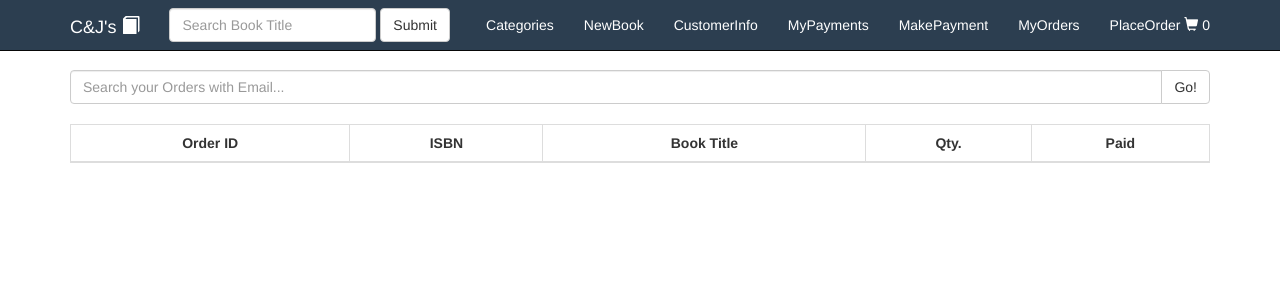
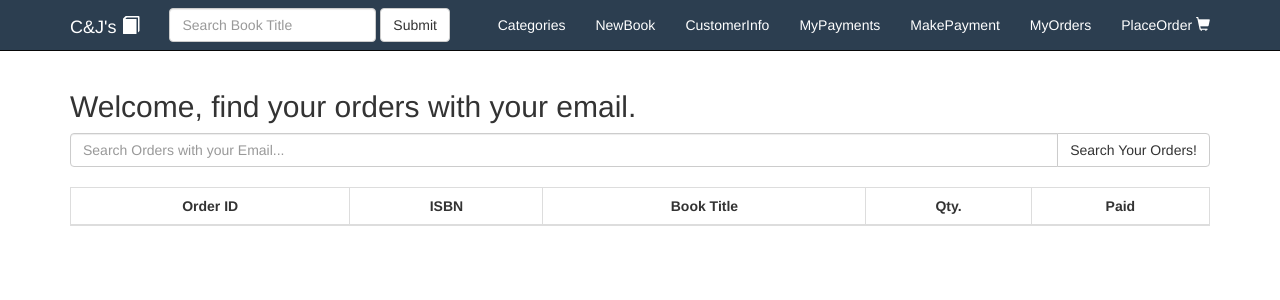
Before and after one commit to JadwinL12/CJ-s-Bookstore, a Flask app: page /myorders in a window 1280 px wide. Shown: the top 300 px of the page. Run offline with Flask 2, Linux system fonts and the light colour scheme; lists and menus that the app fills with data are empty; some libraries are stand-ins or nearby versions.

Commit message:
Shopping cart - Kinds of book in the cart. The number of books can be changed when place the order. Home Page - When customer can't add same kind of book into the cart twice. My Orders - Can remove one order from my orders.

```diff
--- a/app.py
+++ b/app.py
@@ -12,22 +12,21 @@
 @app.route('/home', methods=['POST', 'GET'])
 def home():
     db_connection = connect_to_database()
+    numberInCart = len(cart)
     if request.method =="POST":
         if "ISBN" in request.form:
             ISBN = request.form["ISBN"]
             bookTitle = request.form["title"]
             price = request.form["price"]
             newBook = (ISBN, bookTitle, price)
-            cart.append(newBook)
+            if newBook not in cart:
+                cart.append(newBook)
             numberInCart = len(cart)
-            for book in cart:
-                print(book[1])
             books = execute_query(db_connection, "SELECT bookID, title, cost, yearPublish, quantityInStock FROM books;").fetchall()
             return render_template("home.html", books=books, numberInCart=numberInCart)
         else:
             searchTitle = request.form['searchTitle']
             searchTitle = "%"+searchTitle+"%"
-            numberInCart = len(cart)
             books = execute_query(db_connection, "SELECT bookID, title, cost, yearPublish, quantityInStock FROM books WHERE title LIKE %s", ([searchTitle])).fetchall()
             return render_template("home.html", books=books, numberInCart=numberInCart)
     categoryID = request.args.get('categoryID')
@@ -37,7 +36,7 @@
                               "JOIN categories C ON BC.categoryID = C.categoryID AND C.categoryID =%s ", [categoryID]).fetchall()
     else:
         books = execute_query(db_connection, "SELECT bookID, title, cost, yearPublish, quantityInStock FROM books;").fetchall()
-    return render_template("home.html", books=books)
+    return render_template("home.html", books=books, numberInCart=numberInCart)
 
 
 @app.route('/category', methods=['POST', 'GET'])
@@ -270,20 +269,44 @@
     db_connection = connect_to_database()
     numberInCart = len(cart)
     if request.method == "POST":
-        customeremail = request.form['searchOrders']
-        query = "SELECT orders.orderID, books.bookID, customers.firstName, customers.lastName, books.title, booksorders.quantity, orders.paid FROM customers " \
-                "LEFT JOIN orders ON customers.customerID = orders.customerID " \
-                "LEFT JOIN booksorders ON booksorders.orderID = orders.orderID " \
-                "LEFT JOIN books ON books.bookID = booksorders.bookID  WHERE customers.email=%s"
-        orders = execute_query(db_connection, query, ([customeremail])).fetchall()
-        return render_template("myorders.html", orders=orders,numberInCart=numberInCart)
-    return render_template("myorders.html",numberInCart=numberInCart)
+        if 'searchOrders' in request.form:
+            customeremail = request.form['searchOrders']
+            query = "SELECT orders.orderID, books.bookID, customers.firstName, customers.lastName, books.title, booksorders.quantity, orders.paid, customers.email FROM customers " \
+                    "LEFT JOIN orders ON customers.customerID = orders.customerID " \
+                    "LEFT JOIN booksorders ON booksorders.orderID = orders.orderID " \
+                    "LEFT JOIN books ON books.bookID = booksorders.bookID  WHERE customers.email=%s"
+            orders = execute_query(db_connection, query, ([customeremail])).fetchall()
+            if not orders:
+                emailNotFound = 'Customer is not found. Please check the email you input.'
+            else:
+                emailNotFound =''
+            return render_template("myorders.html", orders=orders, numberInCart=numberInCart, emailNotFound=emailNotFound)
+        if "deleteOrder" in request.form:
+            customeremail = request.form['customerEmail']
+            orderID = request.form['deleteOrder']
+            query1 = "DELETE FROM `booksorders` WHERE orderID = %s"
+            query2 = "DELETE FROM orders WHERE orderID = %s"
+            execute_query(db_connection, query1, ([orderID]))
+            execute_query(db_connection, query2, ([orderID]))
+            query = "SELECT orders.orderID, books.bookID, customers.firstName, customers.lastName, books.title, booksorders.quantity, orders.paid, customers.email FROM customers " \
+                    "LEFT JOIN orders ON customers.customerID = orders.customerID " \
+                    "LEFT JOIN booksorders ON booksorders.orderID = orders.orderID " \
+                    "LEFT JOIN books ON books.bookID = booksorders.bookID  WHERE customers.email=%s"
+            orders = execute_query(db_connection, query, ([customeremail])).fetchall()
+            # return render_template("myorders.html", orders=orders, numberInCart=numberInCart)
+        return render_template("myorders.html", orders=orders, numberInCart=numberInCart)
+        # if ("orderID" in request.form) and (request.form["searchOrders"] == ""):
+        # if request.form["searchOrders"] != "":
+        #     error_message = "Please enter your email and order ID to delete an order."
+        #     return render_template("myorders.html", error=error_message, numberInCart=numberInCart)
+    return render_template("myorders.html")
 
 @app.route('/placeorder', defaults={"ISBN": None}, methods=['POST', 'GET'])
 @app.route('/placeorder/<ISBN>', methods=['POST', 'GET'])
 def placeorder(ISBN):
     db_connection = connect_to_database()
     numberInCart = len(cart)
+    success=''
     if request.method == "GET":
         if ISBN:
             query = "SELECT bookID, title, cost, yearPublish, quantityInStock FROM books WHERE bookID=%s;"
@@ -310,7 +333,9 @@
                     for i in range(0, len(bookID)):
                         execute_query(db_connection, "INSERT INTO booksorders (`bookID`, `orderID`, `quantity`, `sellingPrice`) VALUES (%s, %s, %s, %s)", (bookID[i], orderID, quantity[i], sellingPrice[i]))
                     cart.clear()
-                    return render_template("placeorder.html",numberInCart=numberInCart)
+                    numberInCart = len(cart)
+                    success = 'Your order has been placed.'
+                    return render_template("placeorder.html",numberInCart=numberInCart, success=success)
                 else:
                     error_not_found = "Can't find your Account. Try again or create your account on CustomerInfo page."
                     return render_template("placeorder.html", error=error_not_found,numberInCart=numberInCart)
--- a/templates/category.html
+++ b/templates/category.html
@@ -1,8 +1,8 @@
 {% extends "layout.html" %}
 {% block content %}
-
+<h2>Here are the available Categories in the bookstore.</h2>
   <div class="form-row">
-    <label class="form-group col-md-12" for="inputCategory">Here are the available Categories in the store.</label>
+{#    <label class="form-group col-md-12" for="inputCategory">Here are the available Categories in the store.</label>#}
     {% for category in categories %}
     <div class="form-group col-md-3">
       <input type="checkbox" class="custom-control-input" id="customCheckDisabled" name="inputCategory" value=1 checked>
--- a/templates/customerinfo.html
+++ b/templates/customerinfo.html
@@ -8,9 +8,8 @@
   {% if error %}
     <h2 class="emailerror">{{ error }}</h2>
   {% else %}
-    <h2>Welcome, dear customer. </h2>
+    <h2>Welcome, search your info with email. </h2>
     <small class="form-text text-muted">You can search and update your info if you are registered.</small><br>
-
   {% endif %}
   <form action="" method="post">
     <div class="row">
--- a/templates/myorders.html
+++ b/templates/myorders.html
@@ -1,33 +1,31 @@
 {% extends "layout.html" %}
 {% block content %}
-{#  <div class="container">#}
-{#    <form action="" method="post">#}
-{#      <div class="row">#}
-{#        <div class="col-lg-12">#}
-{#          <div class="input-group">#}
-{#            <input type="text" class="form-control" placeholder="Search your Orders with your Email..." name="searchOrders">#}
-{#            <span class="input-group-btn">#}
-{#            <button class="btn btn-default" type="button">Go!</button>#}
-{#          </span>#}
-{#          </div><!-- /input-group -->#}
-{#        </div><!-- /.col-lg-6 -->#}
-{#      </div><!-- /.row -->#}
-{#      <small id="emailHelp" class="form-text text-muted">We'll never share your email with anyone else.</small>#}
-{#    </form>#}
+  <style>
+  .error {
+  color:red;
+  }
+  </style>
 
-    <form action="" method="post">
+  {% if error %}
+    <h2 class="error">{{ error }}</h2>
+  {% elif emailNotFound %}
+    <h2 class="error">{{ emailNotFound }}</h2>
+  {% else %}
+    <h2 >Welcome, find your orders with your email.</h2>
+  {% endif %}
+
+  <form action="" method="post">
     <div class="row">
       <div class="col-lg-12">
         <div class="input-group">
-          <input type="email" class="form-control" placeholder="Search your Orders with Email..." name="searchOrders">
+          <input type="email" class="form-control" placeholder="Search Orders with your Email..." name="searchOrders">
           <span class="input-group-btn">
-            <button class="btn btn-default" type="submit">Go!</button>
+            <button class="btn btn-default" type="submit">Search Your Orders!</button>
         </span>
         </div><!-- /input-group -->
       </div><!-- /.col-lg-6 -->
-    </div><!-- /.row -->
+    </div>
   </form>
-
     <div class="card">
       <h3 class="card-header text-center font-weight-bold text-uppercase py-4">{% if orders %}{{ orders[0][2] }}, {{ orders[0][3] }} here are your orders:{% endif %}</h3>
       <div class="card-body">
@@ -65,6 +63,20 @@
         </div>
       </div>
     </div>
-
+  {%  if orders %}
+    <form action="" method="post">
+      <div class="row">
+        <div class="col-lg-12">
+          <div class="input-group">
+            <input type="hidden" value="{{ orders[0][7] }}" name="customerEmail">
+            <input type="number" class="form-control" placeholder="Input the Order ID here for the order you want to delete..." name="deleteOrder">
+            <span class="input-group-btn">
+            <button class="btn btn-default" type="submit">Delete a order!</button>
+        </span>
+          </div><!-- /input-group -->
+        </div><!-- /.col-lg-6 -->
+      </div><!-- /.row -->
+    </form>
+  {% endif %}
   </div>
 {% endblock content %}
--- a/templates/mypayments.html
+++ b/templates/mypayments.html
@@ -8,7 +8,7 @@
   {% if error %}
     <h2 class="error">{{ error }}</h2>
   {% else %}
-    <h2>Welcome, dear customer. </h2>
+    <h2>Welcome, find your Payments with your email. </h2>
   {% endif %}
 
 {#  <div class="container">#}
--- a/templates/newbook.html
+++ b/templates/newbook.html
@@ -8,7 +8,7 @@
   {% if error %}
     <h2 class="error">{{ error }}</h2>
   {% else %}
-    <h2>Welcome, dear customer. </h2>
+    <h2>Welcome, search a book with ISBN. </h2>
 {#    <small class="form-text text-muted">You can search and add a new book into our bookstore.</small><br>#}
   {% endif %}
   <form action="" method="post">
```
Also changed, not shown: templates/home.html (+16 -4 lines), templates/placeorder.html (+4 -73 lines).
